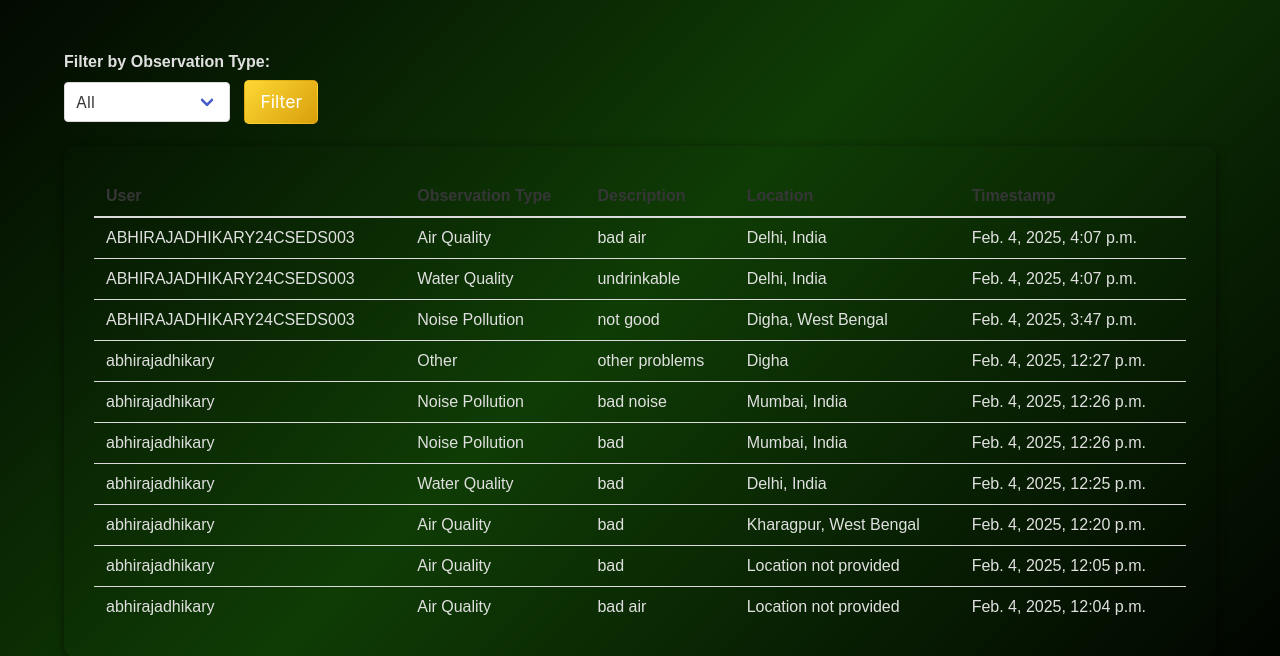
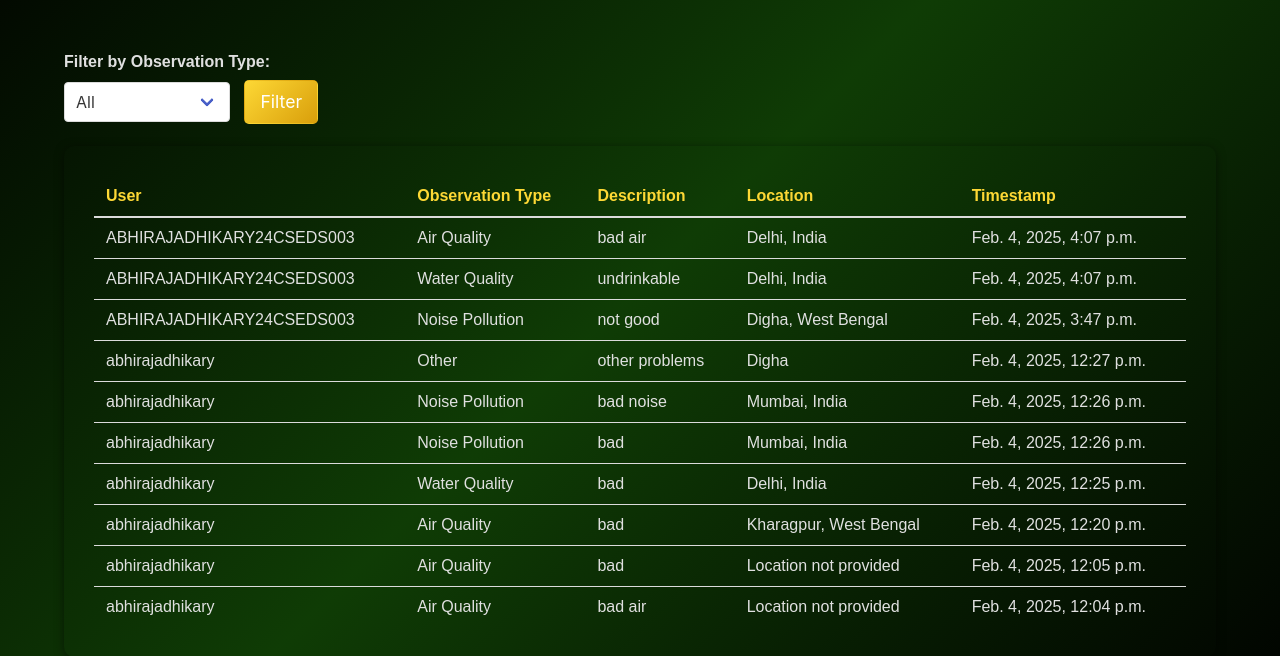
Before and after one commit to abhirajadhikary06/EcoFix, a Django app: page /all-observations/ in a window 1280 px wide. Shown: the part 179-835 px from the top of the page. Run offline with Django 5.2, Linux system fonts and the light colour scheme; a user stored in the database is signed in; data comes from the database, SQL or seed files in the repository; both versions use the stored data as it was after the commit.

Commit message:
Fixed few things

```diff
--- a/ecofix/climate_tracker/templates/all_observations.html
+++ b/ecofix/climate_tracker/templates/all_observations.html
@@ -115,11 +115,11 @@
         <table class="table is-fullwidth">
             <thead>
                 <tr>
-                    <th>User</th>
-                    <th>Observation Type</th>
-                    <th>Description</th>
-                    <th>Location</th>
-                    <th>Timestamp</th>
+                    <th style="color: #fdd835;">User</th>
+                    <th style="color: #fdd835;">Observation Type</th>
+                    <th style="color: #fdd835;">Description</th>
+                    <th style="color: #fdd835;">Location</th>
+                    <th style="color: #fdd835;">Timestamp</th>
                 </tr>
             </thead>
             <tbody>
--- a/ecofix/climate_tracker/templates/map.html
+++ b/ecofix/climate_tracker/templates/map.html
@@ -137,6 +137,7 @@
         const map = new google.maps.Map(document.getElementById("map"), {
             center: { lat: 20, lng: 0 },
             zoom: 2,
+            mapTypeId: 'satellite',
             styles: [
                 { elementType: 'geometry', stylers: [{ color: '#1d1d1d' }] },
                 { elementType: 'labels.text.fill', stylers: [{ color: '#e0e0e0' }] },
--- a/ecofix/climate_tracker/views.py
+++ b/ecofix/climate_tracker/views.py
@@ -41,6 +41,8 @@ def user_login(request):
 # Home View (Protected by @login_required)
 @login_required
 def home(request):
+    if not request.user.is_authenticated:
+        return redirect('login')
     return render(request, 'home.html')
 
 # Carbon Footprint Tracker View
@@ -113,6 +115,7 @@ def map_view(request):
     observations_json = serialize('json', observations, fields=('latitude', 'longitude', 'observation_type'))
     return render(request, 'map.html', {'observations': observations_json})
 
+@login_required
 def all_observations(request):
     """
     Displays a paginated list of all environmental observations submitted by users.
--- a/ecofix/ecofix/settings.py
+++ b/ecofix/ecofix/settings.py
@@ -121,9 +121,8 @@ STATIC_URL = 'static/'
 
 DEFAULT_AUTO_FIELD = 'django.db.models.BigAutoField'
 
-# settings.py
-
-LOGIN_REDIRECT_URL = 'home'  # This matches the name of your login URL pattern
+LOGIN_URL = 'login'
+LOGIN_REDIRECT_URL = 'home'
 
 GEMINI_API_KEY = "AIzaSyBlDythwXjjVg5DsCvL5iowAKTPt0vi1eQ"
 VERTEX_AI_PROJECT_ID = "round-rain-449905-n4"
```
Also changed, not shown: ecofix/db.sqlite3.
